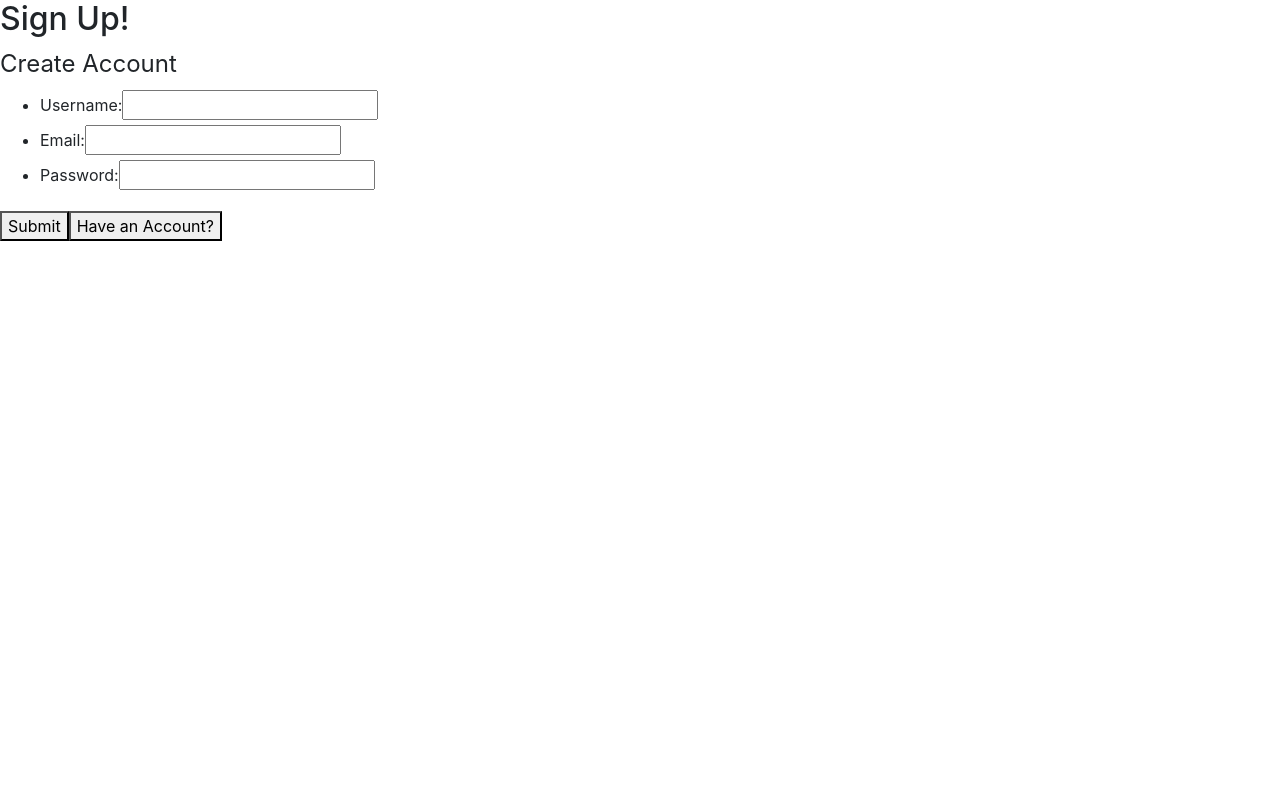
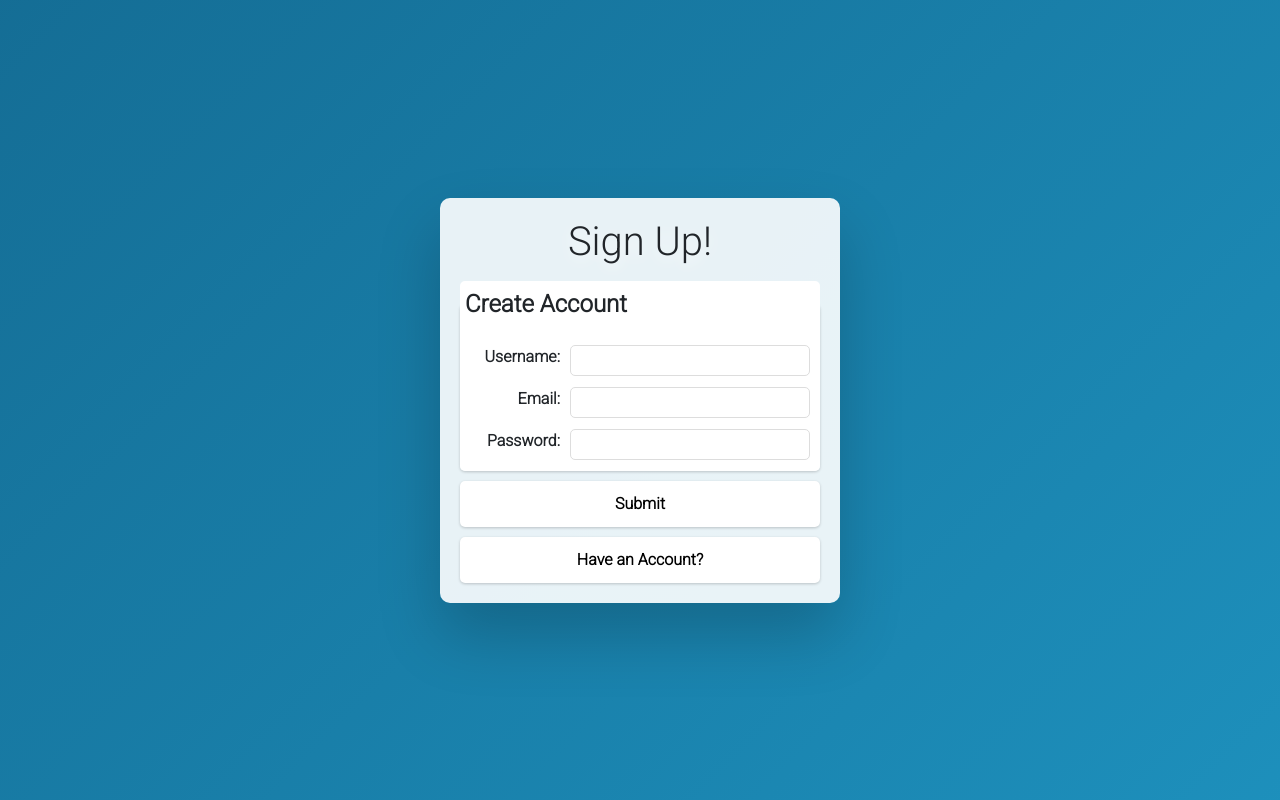
Before and after one commit to 1Solon/online-file-searcher-seeker, a React (Create React App) app in the folder client/: page / in a window 1280 px wide. Built offline with nearby package versions, Linux system fonts and the light colour scheme.

Commit message:
login style + package.json fix

```diff
--- a/client/package.json
+++ b/client/package.json
@@ -15,8 +15,8 @@
     "web-vitals": "^1.1.2"
   },
   "scripts": {
-    "start": "react-scripts start",
-    "build": "react-scripts build",
+    "start": "react-scripts --openssl-legacy-provider start",
+    "build": "react-scripts --openssl-legacy-provider build",
     "test": "react-scripts test",
     "eject": "react-scripts eject"
   },
--- a/client/src/components/Login.js
+++ b/client/src/components/Login.js
@@ -1,4 +1,5 @@
 import React from 'react';
+import './styles/Login.css';
 
 class Login extends React.Component {
   constructor(props){
@@ -24,15 +25,15 @@ class Login extends React.Component {
               <legend>Create Account</legend>
               <ul>
                 <li>
-                  <label for="username">Username:</label>
+                  <label htmlFor="username">Username:</label>
                   <input type="text" id="username" required/>
                 </li>
                 <li>
-                  <label for="email">Email:</label>
+                  <label htmlFor="email">Email:</label>
                   <input type="email" id="email" required/>
                 </li>
                 <li>
-                  <label for="password">Password:</label>
+                  <label htmlFor="password">Password:</label>
                   <input type="password" id="password" required/>
                 </li>
               </ul>
@@ -41,7 +42,6 @@ class Login extends React.Component {
             <button type="button" onClick={ () => this.changeView("logIn")}>Have an Account?</button>
           </form>
         )
-        break
       case "logIn":
         return (
           <form>
@@ -50,11 +50,11 @@ class Login extends React.Component {
               <legend>Log In</legend>
               <ul>
                 <li>
-                  <label for="username">Username:</label>
+                  <label htmlFor="username">Username:</label>
                   <input type="text" id="username" required/>
                 </li>
                 <li>
-                  <label for="password">Password:</label>
+                  <label htmlFor="password">Password:</label>
                   <input type="password" id="password" required/>
                 </li>
                 <li>
--- a/client/src/components/styles/Login.css
+++ b/client/src/components/styles/Login.css
@@ -1,11 +1,137 @@
-@import url('https://fonts.googleapis.com/css?family=Jura:400');
+@import url('https://fonts.googleapis.com/css2?family=Roboto:wght@300&display=swap');
 * {
-    font-family: Jura, Arial; font-weight: 400;
+     font-family: 'Roboto', sans-serif; font-weight: 1000;
 }
 body {
-     margin: 0; padding: 0;
+     margin: 0;
+     padding: 0;
 }
 
 h1, h2, h3, h4, h5, h6, p {
      margin: 0;
 }
+
+section#entry-page {
+     display: grid;
+     grid-template-columns: 1fr minmax(200px,400px) 1fr;
+     grid-template-rows: 1fr minmax(auto,1fr) 1fr;
+     grid-gap: 10px;
+     width: 100%;
+     height: 100vh;
+     background: linear-gradient(-45deg, #23a6d5, #001e3c);
+     background-size: 400% 400%;
+     animation: Gradient 15s ease infinite;
+     box-sizing: border-box;
+}
+
+form {
+     grid-column: 2;
+     grid-row: 2;
+     display: grid;
+     grid-gap: 10px;
+     margin: auto 0;
+     padding: 20px;
+     background-color: rgba(255,255,255,0.9);
+     border-radius: 10px;
+     box-shadow: 0 32px 64px rgba(0,0,0,0.2);
+}
+
+h2 {
+     margin-bottom: 5px;
+     text-align: center;
+     text-shadow: 0 4px 16px #fff;
+     font-size: 30px;
+     font-weight: 100;
+}
+
+fieldset {
+     margin: 0;
+     background-color: #fff;
+     border: none;
+     border-radius: 5px;
+     box-shadow: 0 1px 3px rgba(0,0,0,0.2);
+}
+
+legend {
+     padding: 5px;
+     background-color: #fff;
+     border-radius: 5px;
+}
+
+ul {
+     margin: 0;
+     padding: 0;
+}
+
+li {
+     display: grid;
+     align-items: center;
+     margin: 10px;
+}
+
+a {
+     color: #001e3c;
+}
+
+em {
+     grid-column: span 2;
+     text-align: center;
+     padding: 5px;
+}
+
+label {
+     text-align: left;
+     padding-bottom: 2px;
+}
+
+input {
+     padding: 5px;
+     border: 1px solid #ddd;
+     border-radius: 5px;
+     /* width: 80%; */
+     height: 95%;
+}
+
+button{
+     padding: 10px;
+     border:1px solid rgba(0,0,0,0);
+     border-radius: 5px;
+     background: #fff;
+     box-shadow: 0 1px 3px rgba(0,0,0,0.2);
+}
+
+input:hover {
+     border: 1px solid #23a6d5
+}
+
+button:hover{
+     color: white;
+     background-color: #001e3c;
+     border: 1px solid #23a6d5;
+}
+
+@media only screen and (min-width: 420px) {
+     h2 {
+          font-size: 40px;
+     }
+     li{
+          grid-template-columns: 100px 1fr;
+     }
+     label{
+          padding-right: 10px;
+          padding-bottom: 0;
+          text-align: right !important;
+     }
+}
+
+@keyframes Gradient {
+     0% {
+       background-position: 0% 50%
+     }
+     50% {
+       background-position: 100% 50%
+     }
+     100% {
+       background-position: 0% 50%
+     }
+   }
```
